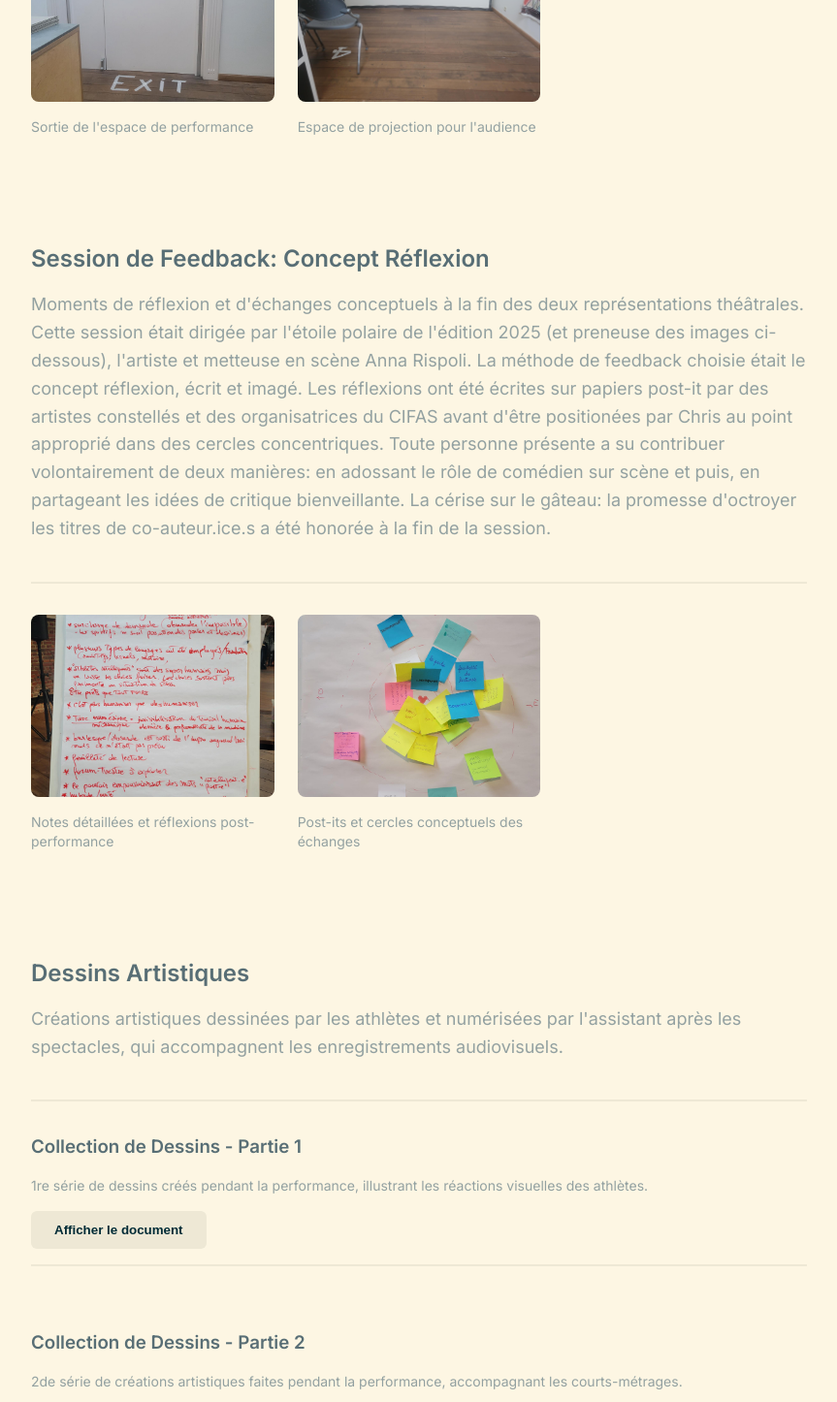
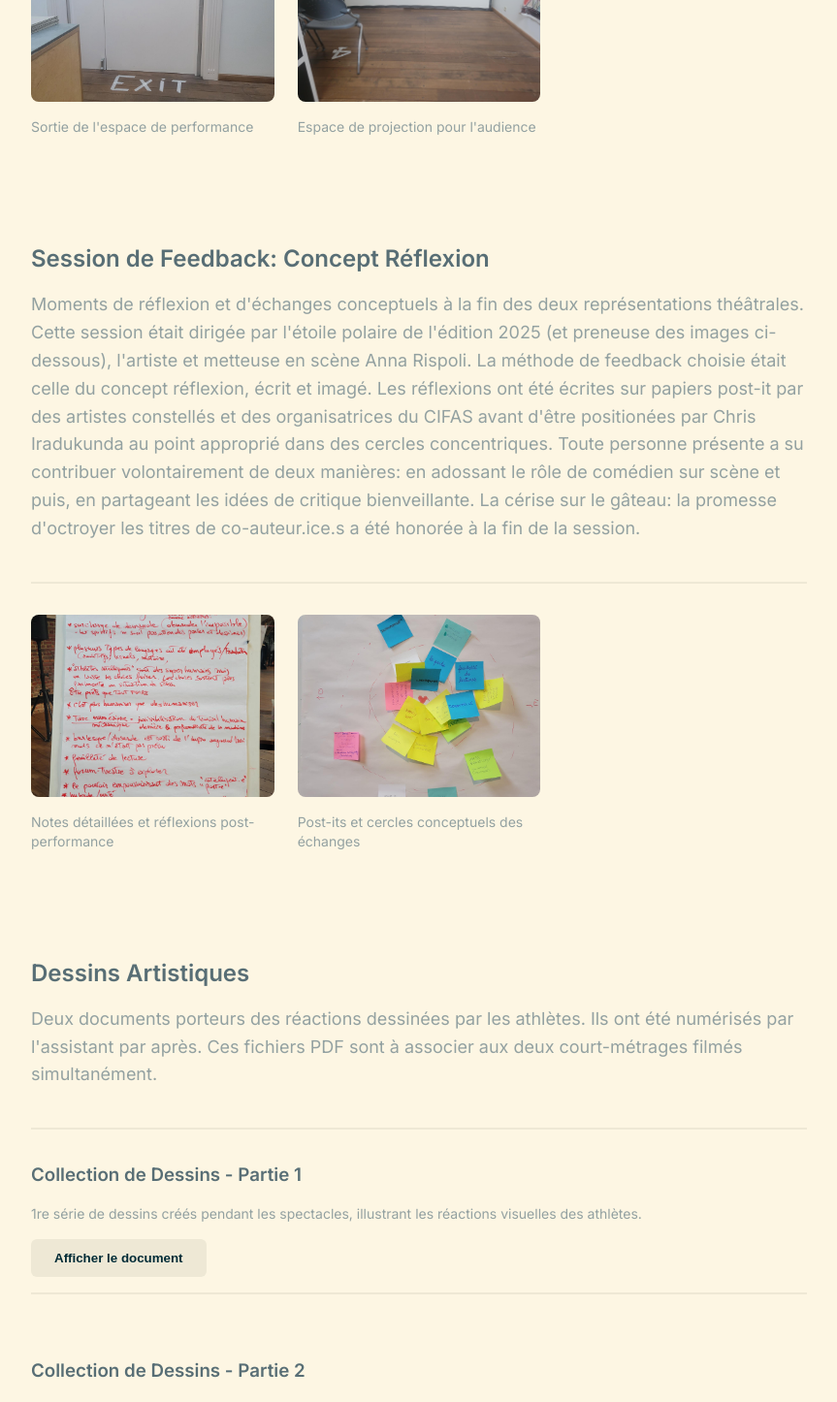
Before and after one commit to daqhris/DoublementAliene, a Next.js app: page /performance/gallery in a window 1280 px wide. Shown: the part 3636-5082 px from the top of the page at 97% size, without its empty margins (208-1071 px from the left). Built offline with nearby package versions, Linux system fonts and the light colour scheme; no server answers.

Commit message:
corrections textuelles et grammaticales

```diff
--- a/app/performance/gallery/page.tsx
+++ b/app/performance/gallery/page.tsx
@@ -202,7 +202,7 @@ export default function GalleryPage() {
 
       <ImageGallery
         title="Session de Feedback: Concept Réflexion"
-        description="Moments de réflexion et d'échanges conceptuels à la fin des deux représentations théâtrales. Cette session était dirigée par l&apos;étoile polaire de l&apos;édition 2025 (et preneuse des images ci-dessous), l&apos;artiste et metteuse en scène Anna Rispoli. La méthode de feedback choisie était le concept réflexion, écrit et imagé. Les réflexions ont été écrites sur papiers post-it par des artistes constellés et des organisatrices du CIFAS avant d&apos;être positionées par Chris au point approprié dans des cercles concentriques. Toute personne présente a su contribuer volontairement de deux manières: en adossant le rôle de comédien sur scène et puis, en partageant les idées de critique bienveillante. La cérise sur le gâteau: la promesse d'octroyer les titres de co-auteur.ice.s a été honorée à la fin de la session."
+        description="Moments de réflexion et d'échanges conceptuels à la fin des deux représentations théâtrales. Cette session était dirigée par l&apos;étoile polaire de l&apos;édition 2025 (et preneuse des images ci-dessous), l&apos;artiste et metteuse en scène Anna Rispoli. La méthode de feedback choisie était celle du concept réflexion, écrit et imagé. Les réflexions ont été écrites sur papiers post-it par des artistes constellés et des organisatrices du CIFAS avant d&apos;être positionées par Chris Iradukunda au point approprié dans des cercles concentriques. Toute personne présente a su contribuer volontairement de deux manières: en adossant le rôle de comédien sur scène et puis, en partageant les idées de critique bienveillante. La cérise sur le gâteau: la promesse d'octroyer les titres de co-auteur.ice.s a été honorée à la fin de la session."
         images={feedbackImages}
       />
 
@@ -210,8 +210,7 @@ export default function GalleryPage() {
         <div className="theater-section-header mb-8">
           <h2 className="theater-heading-md mb-4">Dessins Artistiques</h2>
           <p className="theater-subtitle">
-            Créations artistiques dessinées par les athlètes et numérisées par l&apos;assistant après les spectacles,
-            qui accompagnent les enregistrements audiovisuels.
+            Deux documents porteurs des réactions dessinées par les athlètes. Ils ont été numérisés par l&apos;assistant par après. Ces fichiers PDF sont à associer aux deux court-métrages filmés simultanément.
           </p>
         </div>
 
@@ -219,7 +218,7 @@ export default function GalleryPage() {
           <PDFViewer
             src="/Constellations2025/Dessins-PapiersNumérisés/1erGroupe-Dessins.pdf"
             title="Collection de Dessins - Partie 1"
-            description="1re série de dessins créés pendant la performance, illustrant les réactions visuelles des athlètes."
+            description="1re série de dessins créés pendant les spectacles, illustrant les réactions visuelles des athlètes."
           />
 
           <PDFViewer
```
